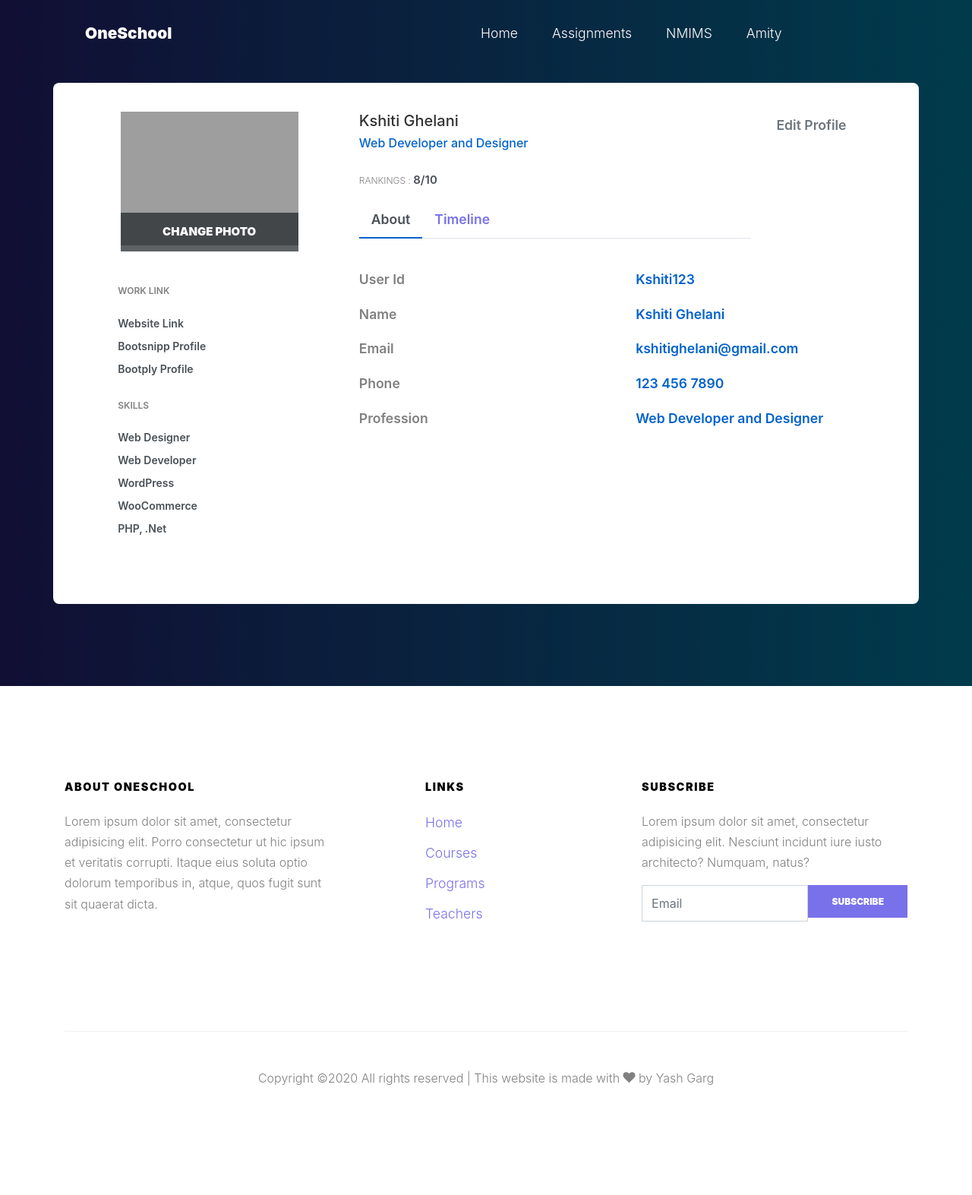
After one commit to yash68/solvedassignment, a Django app: page /profile in a window 1280 px wide. The commit adds this page. Shown: the whole page at 76% size. Run offline with Django 3.2, Linux system fonts and the light colour scheme; some libraries are stand-ins or nearby versions; some web fonts are replaced; grey boxes are pictures that could not be loaded.

Commit message:
updating my profile section

```diff
--- a/assignment/admin.py
+++ b/assignment/admin.py
@@ -1,7 +1,8 @@
 from django.contrib import admin
-from .models import PaymentDetails, AssignmentDetails, RequestedAssignment
+from .models import PaymentDetails, AssignmentDetails, RequestedAssignment, MyProfile
 # Register your models here.
 
 admin.site.register(PaymentDetails)
 admin.site.register(AssignmentDetails)
 admin.site.register(RequestedAssignment)
+admin.site.register(MyProfile)
--- a/assignment/models.py
+++ b/assignment/models.py
@@ -46,7 +46,7 @@ class RequestedAssignment(models.Model):
 	def __str__(self):
 		return self.fullname
 
-'''
+
 class MyProfile(models.Model):
 
 	colleges = [
@@ -68,6 +68,3 @@ class MyProfile(models.Model):
 		if not self.email:
 			self.email = self.user.email
 		super(MyProfile, self).save(*args, **kwargs)
-
-
-'''
--- /dev/null
+++ b/assignment/static/css/myprofilecss.css
@@ -0,0 +1,95 @@
+body{
+    background: -webkit-linear-gradient(left, #3931af, #00c6ff);
+}
+.emp-profile{
+    padding: 3%;
+    margin-top: 3%;
+    margin-bottom: 3%;
+    border-radius: 0.5rem;
+    background: #fff;
+}
+.profile-img{
+    text-align: center;
+}
+.profile-img img{
+    width: 70%;
+    height: 100%;
+}
+.profile-img .file {
+    position: relative;
+    overflow: hidden;
+    margin-top: -20%;
+    width: 70%;
+    border: none;
+    border-radius: 0;
+    font-size: 15px;
+    background: #212529b8;
+}
+.profile-img .file input {
+    position: absolute;
+    opacity: 0;
+    right: 0;
+    top: 0;
+}
+.profile-head h5{
+    color: #333;
+}
+.profile-head h6{
+    color: #0062cc;
+}
+.profile-edit-btn{
+    border: none;
+    border-radius: 1.5rem;
+    width: 70%;
+    padding: 2%;
+    font-weight: 600;
+    color: #6c757d;
+    cursor: pointer;
+}
+.proile-rating{
+    font-size: 12px;
+    color: #818182;
+    margin-top: 5%;
+}
+.proile-rating span{
+    color: #495057;
+    font-size: 15px;
+    font-weight: 600;
+}
+.profile-head .nav-tabs{
+    margin-bottom:5%;
+}
+.profile-head .nav-tabs .nav-link{
+    font-weight:600;
+    border: none;
+}
+.profile-head .nav-tabs .nav-link.active{
+    border: none;
+    border-bottom:2px solid #0062cc;
+}
+.profile-work{
+    padding: 14%;
+    margin-top: -15%;
+}
+.profile-work p{
+    font-size: 12px;
+    color: #818182;
+    font-weight: 600;
+    margin-top: 10%;
+}
+.profile-work a{
+    text-decoration: none;
+    color: #495057;
+    font-weight: 600;
+    font-size: 14px;
+}
+.profile-work ul{
+    list-style: none;
+}
+.profile-tab label{
+    font-weight: 600;
+}
+.profile-tab p{
+    font-weight: 600;
+    color: #0062cc;
+}
--- a/assignment/templates/base.html
+++ b/assignment/templates/base.html
@@ -29,7 +29,7 @@
     <link rel="stylesheet" href="{% static 'css/aos.css' %}">
 
     <link rel="stylesheet" href="{% static 'css/style.css' %}">
-
+    <link rel="stylesheet" href="{% static 'css/myprofilecss.css' %}">
   </head>
   <body data-spy="scroll" data-target=".site-navbar-target" data-offset="300">
 
@@ -71,7 +71,7 @@
                 Profile
             </a>
                     <div class="dropdown-menu" aria-labelledby="navDropDownLink">
-                        <a class="dropdown-item" href="#">My Profile</a>
+                        <a class="dropdown-item" href="{% url 'myprofile' %}">My Profile</a>
                         <div class="dropdown-divider"></div>
                         <a class="dropdown-item" href="{% url 'logout' %}">Logout</a>
                     </div>
--- /dev/null
+++ b/assignment/templates/myprofile.html
@@ -0,0 +1,164 @@
+{% extends 'base.html' %}
+{% load static %}
+<!DOCTYPE html>
+<html>
+<head>
+  <title>{% block title %}
+    Solutions of NMIMS
+          {% endblock title %}
+  </title>
+</head>
+<body>
+{% block content %}
+<div class="site-section bg-image overlay" style="background-image: url("static/images/hero_1.jpg");">
+<div class="container emp-profile">
+            <form method="post">
+                <div class="row">
+                    <div class="col-md-4">
+                        <div class="profile-img">
+                            <img src="https://encrypted-tbn0.gstatic.com/images?q=tbn:ANd9GcS52y5aInsxSm31CvHOFHWujqUx_wWTS9iM6s7BAm21oEN_RiGoog" alt=""/>
+                            <div class="file btn btn-lg btn-primary">
+                                Change Photo
+                                <input type="file" name="file"/>
+                            </div>
+                        </div>
+                    </div>
+                    <div class="col-md-6">
+                        <div class="profile-head">
+                                    <h5>
+                                        Kshiti Ghelani
+                                    </h5>
+                                    <h6>
+                                        Web Developer and Designer
+                                    </h6>
+                                    <p class="proile-rating">RANKINGS : <span>8/10</span></p>
+                            <ul class="nav nav-tabs" id="myTab" role="tablist">
+                                <li class="nav-item">
+                                    <a class="nav-link active" id="home-tab" data-toggle="tab" href="#home" role="tab" aria-controls="home" aria-selected="true">About</a>
+                                </li>
+                                <li class="nav-item">
+                                    <a class="nav-link" id="profile-tab" data-toggle="tab" href="#profile" role="tab" aria-controls="profile" aria-selected="false">Timeline</a>
+                                </li>
+                            </ul>
+                        </div>
+                    </div>
+                    <div class="col-md-2">
+                        <input type="" class="profile-edit-btn" name="btnAddMore" value="Edit Profile"/>
+                    </div>
+                </div>
+                <div class="row">
+                    <div class="col-md-4">
+                        <div class="profile-work">
+                            <p>WORK LINK</p>
+                            <a href="">Website Link</a><br/>
+                            <a href="">Bootsnipp Profile</a><br/>
+                            <a href="">Bootply Profile</a>
+                            <p>SKILLS</p>
+                            <a href="">Web Designer</a><br/>
+                            <a href="">Web Developer</a><br/>
+                            <a href="">WordPress</a><br/>
+                            <a href="">WooCommerce</a><br/>
+                            <a href="">PHP, .Net</a><br/>
+                        </div>
+                    </div>
+                    <div class="col-md-8">
+                        <div class="tab-content profile-tab" id="myTabContent">
+                            <div class="tab-pane fade show active" id="home" role="tabpanel" aria-labelledby="home-tab">
+                                        <div class="row">
+                                            <div class="col-md-6">
+                                                <label>User Id</label>
+                                            </div>
+                                            <div class="col-md-6">
+                                                <p>Kshiti123</p>
+                                            </div>
+                                        </div>
+                                        <div class="row">
+                                            <div class="col-md-6">
+                                                <label>Name</label>
+                                            </div>
+                                            <div class="col-md-6">
+                                                <p>Kshiti Ghelani</p>
+                                            </div>
+                                        </div>
+                                        <div class="row">
+                                            <div class="col-md-6">
+                                                <label>Email</label>
+                                            </div>
+                                            <div class="col-md-6">
+                                                <p>kshitighelani@gmail.com</p>
+                                            </div>
+                                        </div>
+                                        <div class="row">
+                                            <div class="col-md-6">
+                                                <label>Phone</label>
+                                            </div>
+                                            <div class="col-md-6">
+                                                <p>123 456 7890</p>
+                                            </div>
+                                        </div>
+                                        <div class="row">
+                                            <div class="col-md-6">
+                                                <label>Profession</label>
+                                            </div>
+                                            <div class="col-md-6">
+                                                <p>Web Developer and Designer</p>
+                                            </div>
+                                        </div>
+                            </div>
+                            <div class="tab-pane fade" id="profile" role="tabpanel" aria-labelledby="profile-tab">
+                                        <div class="row">
+                                            <div class="col-md-6">
+                                                <label>Experience</label>
+                                            </div>
+                                            <div class="col-md-6">
+                                                <p>Expert</p>
+                                            </div>
+                                        </div>
+                                        <div class="row">
+                                            <div class="col-md-6">
+                                                <label>Hourly Rate</label>
+                                            </div>
+                                            <div class="col-md-6">
+                                                <p>10$/hr</p>
+                                            </div>
+                                        </div>
+                                        <div class="row">
+                                            <div class="col-md-6">
+                                                <label>Total Projects</label>
+                                            </div>
+                                            <div class="col-md-6">
+                                                <p>230</p>
+                                            </div>
+                                        </div>
+                                        <div class="row">
+                                            <div class="col-md-6">
+                                                <label>English Level</label>
+                                            </div>
+                                            <div class="col-md-6">
+                                                <p>Expert</p>
+                                            </div>
+                                        </div>
+                                        <div class="row">
+                                            <div class="col-md-6">
+                                                <label>Availability</label>
+                                            </div>
+                                            <div class="col-md-6">
+                                                <p>6 months</p>
+                                            </div>
+                                        </div>
+                                <div class="row">
+                                    <div class="col-md-12">
+                                        <label>Your Bio</label><br/>
+                                        <p>Your detail description</p>
+                                    </div>
+                                </div>
+                            </div>
+                        </div>
+                    </div>
+                </div>
+            </form>
+        </div>
+    </div>
+        {% endblock content %}
+</body>
+</html>
--- a/assignment/views.py
+++ b/assignment/views.py
@@ -61,9 +61,11 @@ def assignment_sol(request, sub_code):
 def nmims(request):
     return render(request, "nmims.html")
 
-
 def amity(request):
     return render(request, "amity.html")
+
+def myprofile(request):
+    return render(request, "myprofile.html")
 
 def signin(request):
 
--- a/solvedassignment/urls.py
+++ b/solvedassignment/urls.py
@@ -28,5 +28,6 @@ urlpatterns = [
     path('nmims', views.nmims, name = "nmims"),
     path('amity', views.amity, name = "amity"),
     path('request', views.requested_assignment, name = 'requested'),
+    path('profile', views.myprofile, name = 'myprofile'),
     path('assignment/<str:sub_code>', views.assignment_sol, name= "solution")
 ]+ static(settings.MEDIA_URL, document_root=settings.MEDIA_ROOT)
```
Also changed, not shown: assignment/migrations/0002_myprofile.py (added), db.sqlite3.
